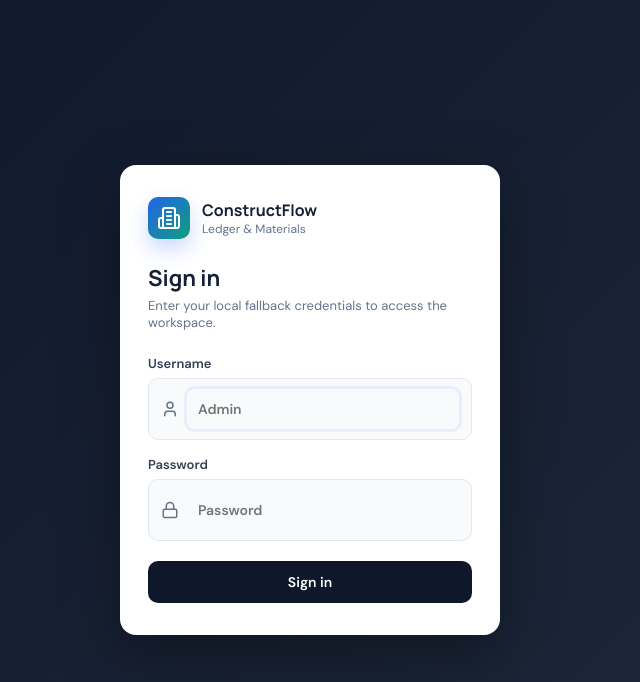
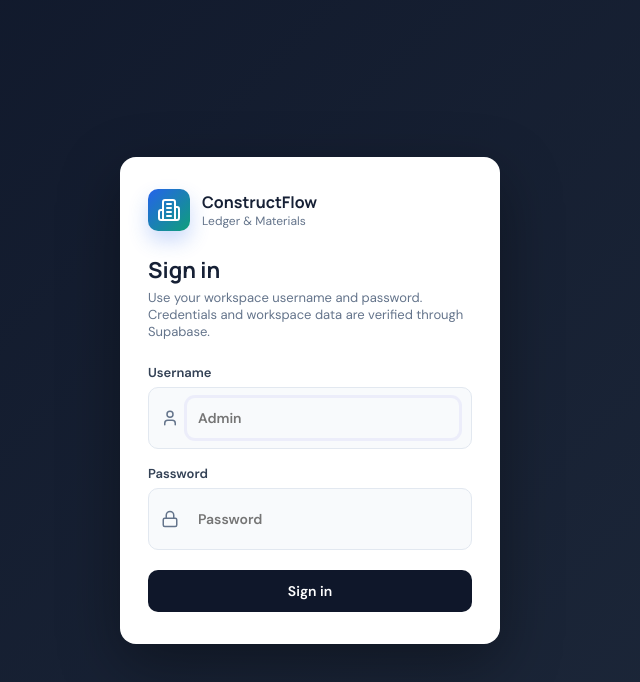
Before and after one commit to asboutique103/tally, a React (Vite) app: page /login in a window 1280 px wide. Shown: the top 682 px of the page, without its empty margins (330-970 px from the left). Built offline with nearby package versions, Linux system fonts and the light colour scheme; no server answers.

Commit message:
Add files via upload

```diff
--- a/src/pages/Login.tsx
+++ b/src/pages/Login.tsx
@@ -2,7 +2,6 @@
 import { Navigate, useLocation } from 'react-router-dom';
 import { Building2, Lock, User } from 'lucide-react';
 import { useAuth } from '../store/AuthContext';
-import { isSupabaseConfigured } from '../lib/supabase';
 
 export function Login() {
   const { isAuthenticated, login } = useAuth();
@@ -37,18 +36,18 @@
         </div>
 
         <h1>Sign in</h1>
-        <p className="login-subtitle">{isSupabaseConfigured ? 'Use your Supabase Auth email and password to access the cloud workspace.' : 'Enter your local fallback credentials to access the workspace.'}</p>
+        <p className="login-subtitle">Use your workspace username and password. Credentials and workspace data are verified through Supabase.</p>
 
         <form onSubmit={handleSubmit} className="login-form">
           <label className="login-field">
-            <span>{isSupabaseConfigured ? 'Email' : 'Username'}</span>
+            <span>Username</span>
             <div className="login-input">
               <User size={18} />
               <input
                 type="text"
                 value={username}
                 onChange={(event) => setUsername(event.target.value)}
-                placeholder={isSupabaseConfigured ? 'owner@company.com' : 'Admin'}
+                placeholder="Admin"
                 autoFocus
                 autoComplete="username"
               />
```
